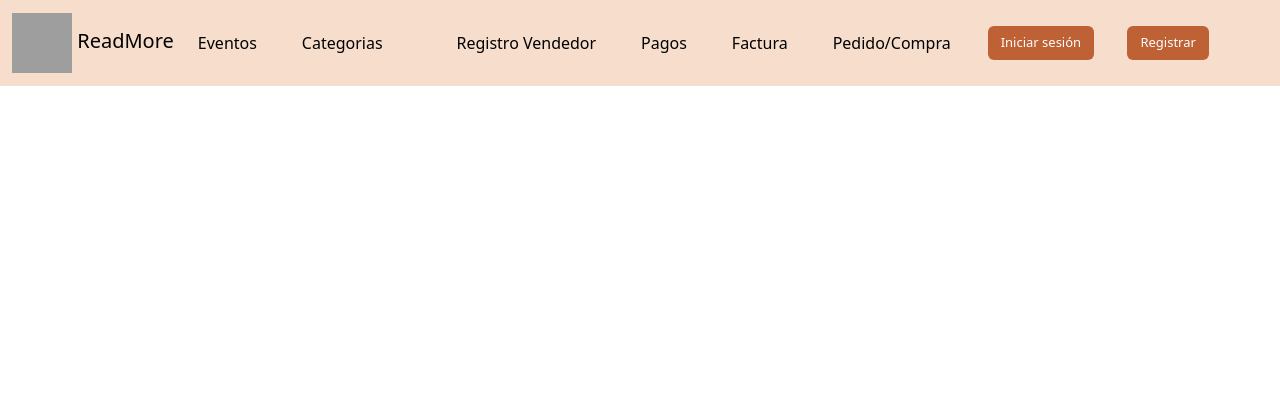
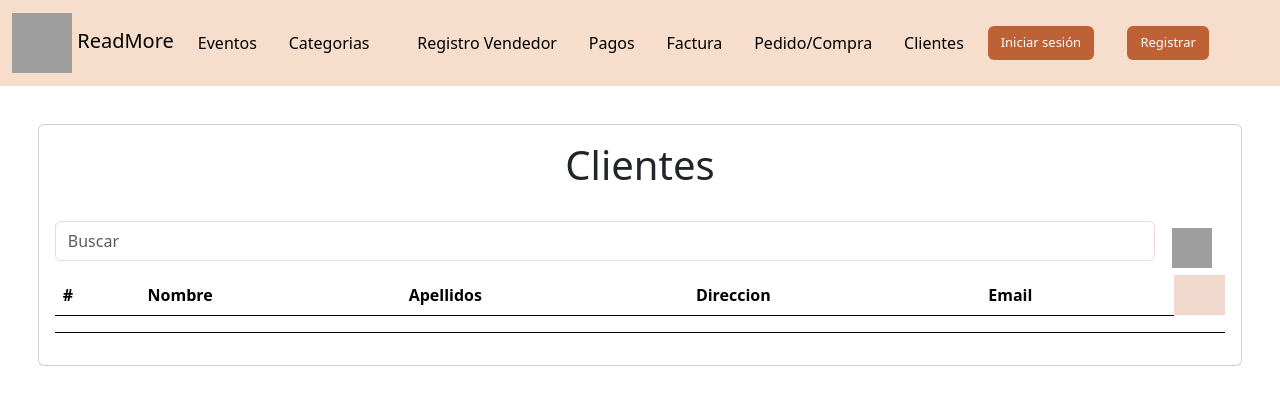
Before and after one commit to Johann2323/proyectofinalfront, an Angular app: page /app-vista-clientes in a window 1280 px wide. Before the commit this address led to /. Shown: the top 404 px of the page. Built offline with nearby package versions, Linux system fonts and the light colour scheme; grey boxes are pictures that could not be loaded.

Commit message:
vista-clientes

```diff
--- a/src/app/components/navbar/navbar.component.html
+++ b/src/app/components/navbar/navbar.component.html
@@ -48,7 +48,11 @@
           <a class="nav-link active"   aria-current="page" href="#" routerLink="/app-vista-pedido-compra">Pedido/Compra</a>
         </li>
       </ul>
-
+      <ul class="navbar-nav me-auto mb-2 mb-lg-0">
+        <li class="nav-item">
+          <a class="nav-link active"   aria-current="page" href="#" routerLink="/app-vista-clientes">Clientes</a>
+        </li>
+      </ul>
 
     </div>
     <div>
--- a/src/app/components/navbar/navbar.component.ts
+++ b/src/app/components/navbar/navbar.component.ts
@@ -1,6 +1,8 @@
 import { LoginService } from './../../services/login.service';
 import { Component, OnInit } from '@angular/core';
 import { Router } from '@angular/router';
+import { NgModule } from '@angular/core';
+import { RouterModule } from '@angular/router';
 
 @Component({
   selector: 'app-navbar',
--- /dev/null
+++ b/src/app/vista-clientes/vista-clientes.component.html
@@ -0,0 +1,37 @@
+<div class="contenedor" style="margin: 1cm;">
+    <div class="col-sm-16">
+        <div class="card">
+          <div class="card-body">
+            <h1 class="card-title" style="text-align: center;" >Clientes</h1><br>
+            <form class="d-flex buscar" role="search">
+              <input class="form-control me-1" type="search" placeholder="Buscar" aria-label="Buscar"
+                style=" border-color: #F1D9CE; height:40px;" />
+              <button class="btn" type="submit">
+                <img src="https://cdn-icons-png.flaticon.com/512/3686/3686871.png" style="width: 40px; height: 40px;">
+              </button>
+            </form>
+            <table class="table" style="background-color: #F1D9CE; border-color: black; border: 2px;" >
+              <thead>
+                <tr>
+                  <th scope="col">#</th>
+                  <th scope="col">Nombre</th>
+                  <th scope="col">Apellidos</th>
+                  <th scope="col">Direccion</th>
+                  <th scope="col">Email</th>
+                </tr>
+              </thead>
+              <tbody>
+                <tr>
+                  <td></td>
+                  <td></td>
+                  <td></td>
+                  <td></td>
+                  <td></td>
+                  <td></td>
+                </tr>
+              </tbody>
+            </table>
+          </div>
+        </div>
+      </div>
+</div>
```
Also changed, not shown: src/app/app.module.ts (+35 -32 lines), src/app/vista-clientes/vista-clientes.component.ts (added, +10 -0 lines), src/app/vista-clientes/vista-clientes.component.css (added), 1 other file (tests, documents, lock files or other folders).
